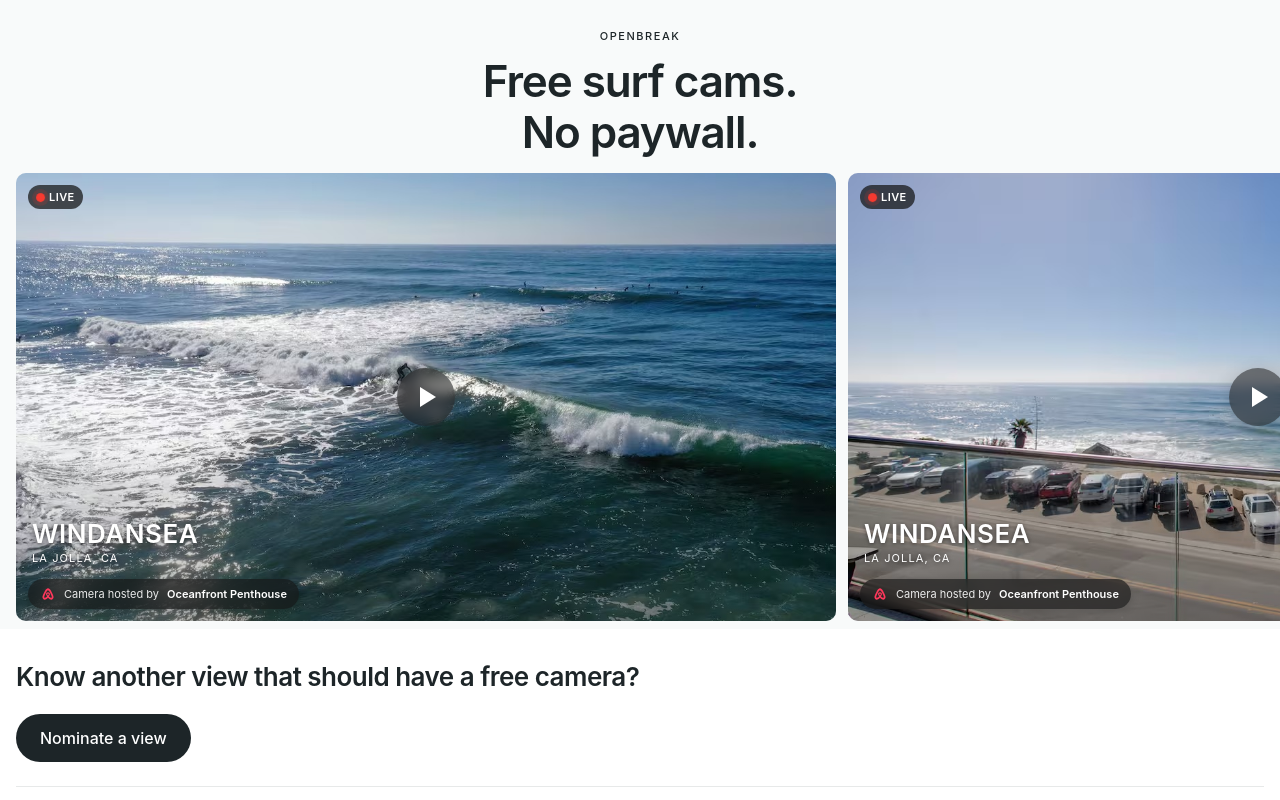
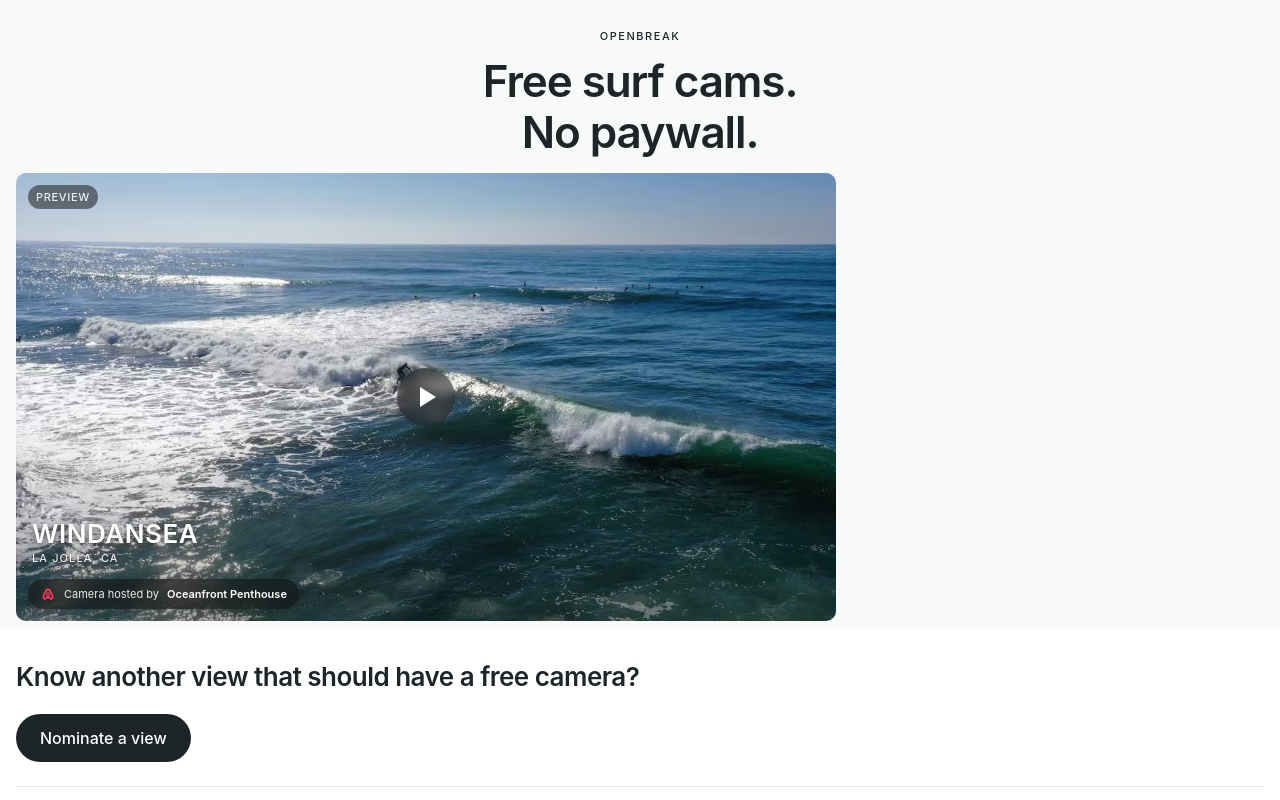
Before and after one commit to ryan-devenish/openbreak, a React (Vite) app: page / in a window 1280 px wide. Shown: the top 800 px of the page. Built offline with nearby package versions, Linux system fonts and the light colour scheme.

Commit message:
Make homepage camera showcase data-driven and honest

```diff
--- a/src/components/CameraHero.tsx
+++ b/src/components/CameraHero.tsx
@@ -1,12 +1,5 @@
 import { useState } from 'react';
-import type { SurfBreak } from '../data/breaks';
-import { IMAGES, CAMERA } from '../data/prototype';
-
-const HOME_CAMERAS = [
-  { id: CAMERA.id, name: CAMERA.name, location: CAMERA.location, image: IMAGES.camera, host: 'Oceanfront Penthouse', href: '/break/windansea' },
-  { id: 'windansea-wide', name: 'Windansea', location: 'La Jolla, CA', image: '/images/windansea-view.jpg', host: 'Oceanfront Penthouse', href: '/break/windansea' },
-  { id: 'lahaina-view', name: 'Pacific Beach', location: 'San Diego, CA', image: '/images/lahaina-business-view.webp', host: 'Oceanfront Penthouse', href: '/break/windansea' },
-];
+import { BREAKS, type SurfBreak } from '../data/breaks';
 
 function AirbnbMark() {
   return (
@@ -18,6 +11,11 @@ function AirbnbMark() {
 
 interface Props { surfBreak?: SurfBreak; single?: boolean; }
 
+function statusLabel(surfBreak: SurfBreak) {
+  if (surfBreak.camera.status === 'coming-soon') return 'COMING SOON';
+  return surfBreak.camera.status.toUpperCase();
+}
+
 export default function CameraHero({ surfBreak, single = false }: Props) {
   const [loaded, setLoaded] = useState<Record<string, boolean>>({});
 
@@ -25,14 +23,17 @@ export default function CameraHero({ surfBreak, single = false }: Props) {
     return (
       <section className="camera-hero" aria-label="OpenBreak camera views">
         <div className="camera-carousel" role="region" aria-label="Surf camera carousel">
-          {HOME_CAMERAS.map((camera) => (
-            <article className="camera-card" key={camera.id}>
+          {BREAKS.map((item) => (
+            <article className="camera-card" key={item.camera.id}>
               <div className="camera-viewport">
-                <img src={camera.image} alt={`${camera.name} surf camera view`} className={`camera-image ${loaded[camera.id] ? 'loaded' : ''}`} onLoad={() => setLoaded((prev) => ({ ...prev, [camera.id]: true }))} />
-                <div className="live-pill" aria-label="Live camera"><span className="live-dot" aria-hidden="true" /><span>LIVE</span></div>
-                <a className="camera-play" href={camera.href} aria-label={`Open ${camera.name} camera`}><span className="camera-play-icon" aria-hidden="true" /></a>
-                <div className="camera-host-bug camera-host-bug-static" aria-label="Camera hosted by Airbnb"><AirbnbMark /><span>Camera hosted by</span><strong>{camera.host}</strong></div>
-                <div className="camera-overlay"><div className="camera-location"><strong>{camera.name.toUpperCase()}</strong><span>{camera.location.toUpperCase()}</span></div></div>
+                <img src={item.camera.image} alt={`${item.name} surf camera preview`} className={`camera-image ${loaded[item.camera.id] ? 'loaded' : ''}`} onLoad={() => setLoaded((prev) => ({ ...prev, [item.camera.id]: true }))} />
+                <div className={`live-pill ${item.camera.status !== 'live' ? 'camera-status-muted' : ''}`} aria-label={`Camera status: ${statusLabel(item)}`}>
+                  {item.camera.status === 'live' && <span className="live-dot" aria-hidden="true" />}
+                  <span>{statusLabel(item)}</span>
+                </div>
+                <a className="camera-play" href={`/break/${item.slug}`} aria-label={`Open ${item.name} camera`}><span className="camera-play-icon" aria-hidden="true" /></a>
+                <div className="camera-host-bug camera-host-bug-static" aria-label={`Camera hosted by ${item.host.name}`}><AirbnbMark /><span>Camera hosted by</span><strong>{item.host.name}</strong></div>
+                <div className="camera-overlay"><div className="camera-location"><strong>{item.name.toUpperCase()}</strong><span>{item.location.toUpperCase()}</span></div></div>
               </div>
             </article>
           ))}
@@ -43,7 +44,7 @@ export default function CameraHero({ surfBreak, single = false }: Props) {
 
   const { camera, host } = surfBreak;
   const isLoaded = loaded[camera.id];
-  const statusLabel = camera.status === 'live' ? 'LIVE' : camera.status === 'offline' ? 'OFFLINE' : 'PREVIEW';
+  const label = statusLabel(surfBreak);
   return (
     <section className={`camera-hero ${single ? 'camera-hero-single' : ''}`} aria-label={`${surfBreak.name} camera`}>
       <article className="camera-card"><div className="camera-viewport">
@@ -60,7 +61,7 @@ export default function CameraHero({ surfBreak, single = false }: Props) {
           aria-label={`${surfBreak.name} demo surf camera view`}
           onCanPlay={() => setLoaded((prev) => ({ ...prev, [camera.id]: true }))}
         />
-        <div className={`live-pill ${camera.status !== 'live' ? 'camera-status-muted' : ''}`} aria-label={`Camera status: ${statusLabel}`}>{camera.status === 'live' && <span className="live-dot" aria-hidden="true" />}<span>{statusLabel}</span></div>
+        <div className={`live-pill ${camera.status !== 'live' ? 'camera-status-muted' : ''}`} aria-label={`Camera status: ${label}`}>{camera.status === 'live' && <span className="live-dot" aria-hidden="true" />}<span>{label}</span></div>
         <a className="camera-host-bug camera-host-bug-break" href={host.url} target="_blank" rel="noreferrer nofollow" aria-label={`Camera hosted by ${host.name}. View on ${host.provider}`}>{host.provider === 'Airbnb' && <AirbnbMark />}<strong>{host.name}</strong></a>
       </div></article>
     </section>
```
